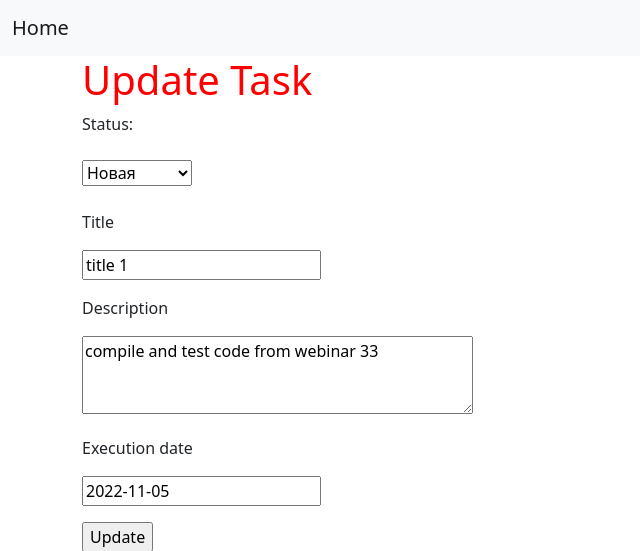
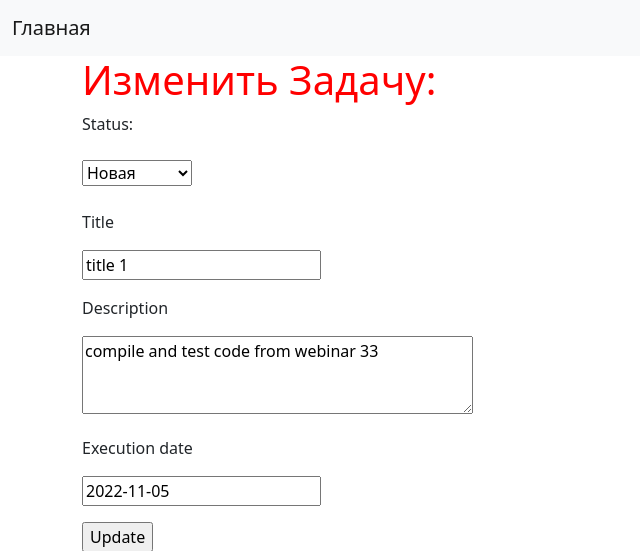
Before and after one commit to samat-sultanov/hw_45, a Django app: page /task/4/update in a window 1280 px wide. Shown: the top 551 px of the page, without its empty margins (0-640 px from the left). Run offline with Django 4.2, Linux system fonts and the light colour scheme; data comes from the database, SQL or seed files in the repository.

Commit message:
cоздал функцию для удаления задач; отредактировал шаблоны для корректного отображения заголовков

```diff
--- a/source/webapp/templates/base.html
+++ b/source/webapp/templates/base.html
@@ -19,7 +19,7 @@
 <body>
 <nav class="navbar navbar-expand-lg bg-light">
     <div class="container-fluid">
-        <a class="navbar-brand" href="{% url 'index' %}">Home</a>
+        <a class="navbar-brand" href="{% url 'index' %}">Главная</a>
         <button class="navbar-toggler" type="button" data-bs-toggle="collapse" data-bs-target="#navbarNav"
                 aria-controls="navbarNav" aria-expanded="false" aria-label="Toggle navigation">
             <span class="navbar-toggler-icon"></span>
--- a/source/webapp/templates/create.html
+++ b/source/webapp/templates/create.html
@@ -2,7 +2,7 @@
 
 {% block nav %}
     <li class="nav-item">
-        <a class="nav-link" href="{% url 'index' %}">Home</a>
+        <a class="nav-link" href="{% url 'index' %}">Главная</a>
     </li>
 {% endblock %}
 
--- a/source/webapp/templates/index.html
+++ b/source/webapp/templates/index.html
@@ -2,7 +2,7 @@
 
 {% block nav %}
     <li class="nav-item">
-        <a class="nav-link" href="{% url 'task_add' %}">Add Task</a>
+        <a class="nav-link" href="{% url 'task_add' %}">Добавить</a>
     </li>
 {% endblock %}
 
--- a/source/webapp/templates/task_view.html
+++ b/source/webapp/templates/task_view.html
@@ -2,7 +2,10 @@
 
 {% block nav %}
     <li class="nav-item">
-        <a class="nav-link" href="{% url 'task_add' %}">Add Task</a>
+        <a class="nav-link" href="{% url 'task_add' %}">Добавить</a>
+    </li>
+    <li class="nav-item">
+        <a class="nav-link" href="{% url 'update_task' task.id %}">Изменить</a>
     </li>
 {% endblock %}
 
--- a/source/webapp/templates/update.html
+++ b/source/webapp/templates/update.html
@@ -4,7 +4,7 @@
 {% endblock %}
 
 {% block content %}
-    <h1>Update Task</h1>
+    <h1>Изменить Задачу:</h1>
 
     <form action="" method="post">
         {% include "partial/form.html" with button_text="Update" %}
--- a/source/webapp/views.py
+++ b/source/webapp/views.py
@@ -51,3 +51,12 @@ def update_task(request, pk):
             task.save()
             return redirect('task_view', pk=task.pk)
         return render(request, 'update.html', {'form': form, "statuses": STATUS_CHOICES})
+
+
+def task_delete_view(request, pk):
+    task = get_object_or_404(Task, pk=pk)
+    if request.method == "GET":
+        return render(request, 'task_delete.html', {'task': task})
+    elif request.method == "POST":
+        task.delete()
+        return redirect('index')
```
